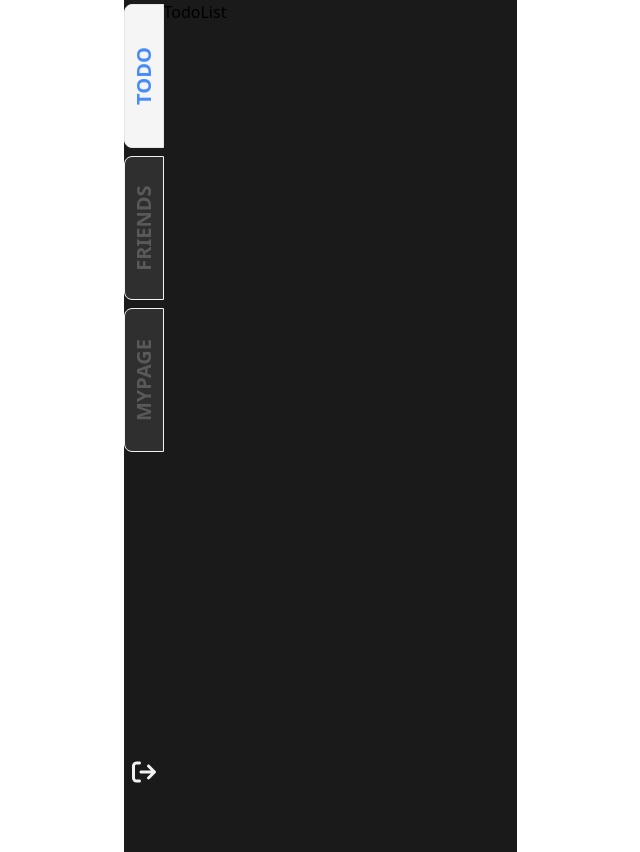
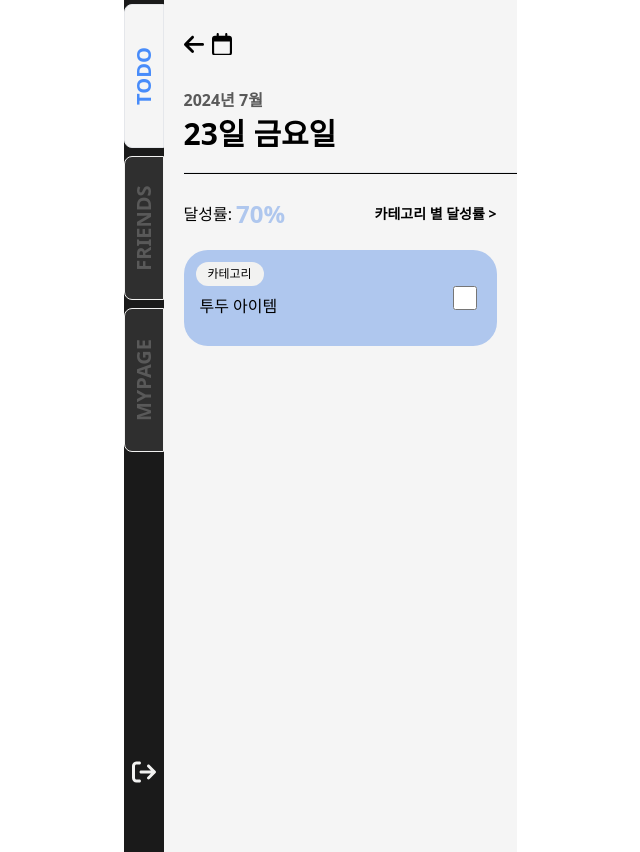
Before and after one commit to shinheylynn/yeolssimi, a Next.js app: page /todoList in a window 1280 px wide. Shown: the whole page, without its empty margins (320-960 px from the left). Built offline with nearby package versions, Linux system fonts and the light colour scheme.

Commit message:
:lipstick: Add: TodoItem 컴포넌트 추가

```diff
--- /dev/null
+++ b/public/Icons/ArrowIcon.js
@@ -0,0 +1,11 @@
+const ArrowIcon = () => (
+	<svg
+		xmlns="http://www.w3.org/2000/svg"
+		viewBox="0 0 448 512"
+		fill="currentColor"
+	>
+		<path d="M9.4 233.4c-12.5 12.5-12.5 32.8 0 45.3l160 160c12.5 12.5 32.8 12.5 45.3 0s12.5-32.8 0-45.3L109.2 288 416 288c17.7 0 32-14.3 32-32s-14.3-32-32-32l-306.7 0L214.6 118.6c12.5-12.5 12.5-32.8 0-45.3s-32.8-12.5-45.3 0l-160 160z" />
+	</svg>
+);
+
+export default ArrowIcon;
--- a/public/Icons/CalendarIcon.js
+++ b/public/Icons/CalendarIcon.js
@@ -1,5 +1,9 @@
 const CalendarIcon = () => (
-	<svg xmlns="http://www.w3.org/2000/svg" viewBox="0 0 448 512">
+	<svg
+		xmlns="http://www.w3.org/2000/svg"
+		viewBox="0 0 448 512"
+		fill="currentColor"
+	>
 		<path d="M152 24c0-13.3-10.7-24-24-24s-24 10.7-24 24V64H64C28.7 64 0 92.7 0 128v16 48V448c0 35.3 28.7 64 64 64H384c35.3 0 64-28.7 64-64V192 144 128c0-35.3-28.7-64-64-64H344V24c0-13.3-10.7-24-24-24s-24 10.7-24 24V64H152V24zM48 192H400V448c0 8.8-7.2 16-16 16H64c-8.8 0-16-7.2-16-16V192z" />
 	</svg>
 );
--- a/public/Icons/index.js
+++ b/public/Icons/index.js
@@ -8,6 +8,7 @@ import HeartIconSolid from "./HeartIconSolid";
 import UserGroupIcon from "./UserGroupIcon";
 import UserIcon from "./UserIcon";
 import UserIconSolid from "./UserIconSolid";
+import ArrowIcon from "./ArrowIcon";
 
 export {
 	LogoutIcon,
@@ -20,4 +21,5 @@ export {
 	UserGroupIcon,
 	UserIcon,
 	UserIconSolid,
+	ArrowIcon,
 };
--- /dev/null
+++ b/src/components/TodoItem/TodoItem.js
@@ -0,0 +1,39 @@
+import useStore from "../store/store";
+
+function TodoItem() {
+	const { isChecked, toggleCheck } = useStore((state) => ({
+		isChecked: state.isChecked,
+		toggleCheck: state.toggleCheck,
+	}));
+
+	return (
+		<div
+			className={`h-24 rounded-3xl flex ${
+				isChecked ? "bg-darkgrey text-white" : "bg-lightblue"
+			}`}
+		>
+			<div className="ml-3">
+				<div
+					className={`text-xs  mt-3 p-1 px-3 rounded-3xl w-fit h-auto ${
+						isChecked ? "bg-grey text-white" : "bg-white"
+					}`}
+				>
+					카테고리
+				</div>
+				<h5 className={`ml-1 mt-2 ${isChecked ? "line-through" : ""}`}>
+					투두 아이템
+				</h5>
+			</div>
+			<div className="flex ml-auto">
+				<input
+					type="checkbox"
+					className="ml-auto mr-5 w-6"
+					checked={isChecked}
+					onChange={toggleCheck}
+				/>
+			</div>
+		</div>
+	);
+}
+
+export default TodoItem;
--- a/src/components/store/store.js
+++ b/src/components/store/store.js
@@ -3,6 +3,9 @@ import { create } from "zustand";
 const useStore = create((set) => ({
 	selected: "todo",
 	setSelected: (link) => set(() => ({ selected: link })),
+
+	isChecked: false,
+	toggleCheck: () => set((state) => ({ isChecked: !state.isChecked })),
 }));
 
 export default useStore;
--- a/src/pages/todoList/index.js
+++ b/src/pages/todoList/index.js
@@ -1,7 +1,37 @@
+import Link from "next/link";
+import { ArrowIcon, CalendarIcon } from "@/public/Icons";
+import TodoItem from "@/src/components/TodoItem/TodoItem";
+
 function TodoList() {
 	return (
-		<div>
-			<div>TodoList</div>
+		<div className="selected-nav-bg">
+			<Link
+				href="/calendar"
+				className="mt-5 gap-2 flex items-center justify-center h-12 w-12"
+			>
+				<ArrowIcon />
+				<CalendarIcon />
+			</Link>
+
+			<div className="text-grey mt-5 font-semibold">2024년 7월</div>
+			<div className="flex gap-2 text-3xl mt-1 font-bold">
+				<div>23일</div>
+				<div>금요일</div>
+			</div>
+
+			<hr className="bg-black w-full h-0.5 mt-5" />
+
+			<section className="flex items-center gap-1 mt-6">
+				<div>달성률:</div>
+				<div className="font-bold text-2xl text-lightblue">70%</div>
+				<Link href="" className="ml-auto mr-5 font-bold text-sm">
+					카테고리 별 달성률 {">"}
+				</Link>
+			</section>
+
+			<section className="mr-5 mt-5">
+				<TodoItem />
+			</section>
 		</div>
 	);
 }
--- a/styles/globals.css
+++ b/styles/globals.css
@@ -18,6 +18,12 @@ body {
 	min-height: 852px;
 	overflow: auto;
 	display: flex;
+}
+
+.selected-nav-bg {
+	width: 100%;
+	background-color: #f5f5f5;
+	padding-left: 1.25rem;
 }
 
 .underline-custom {
```
